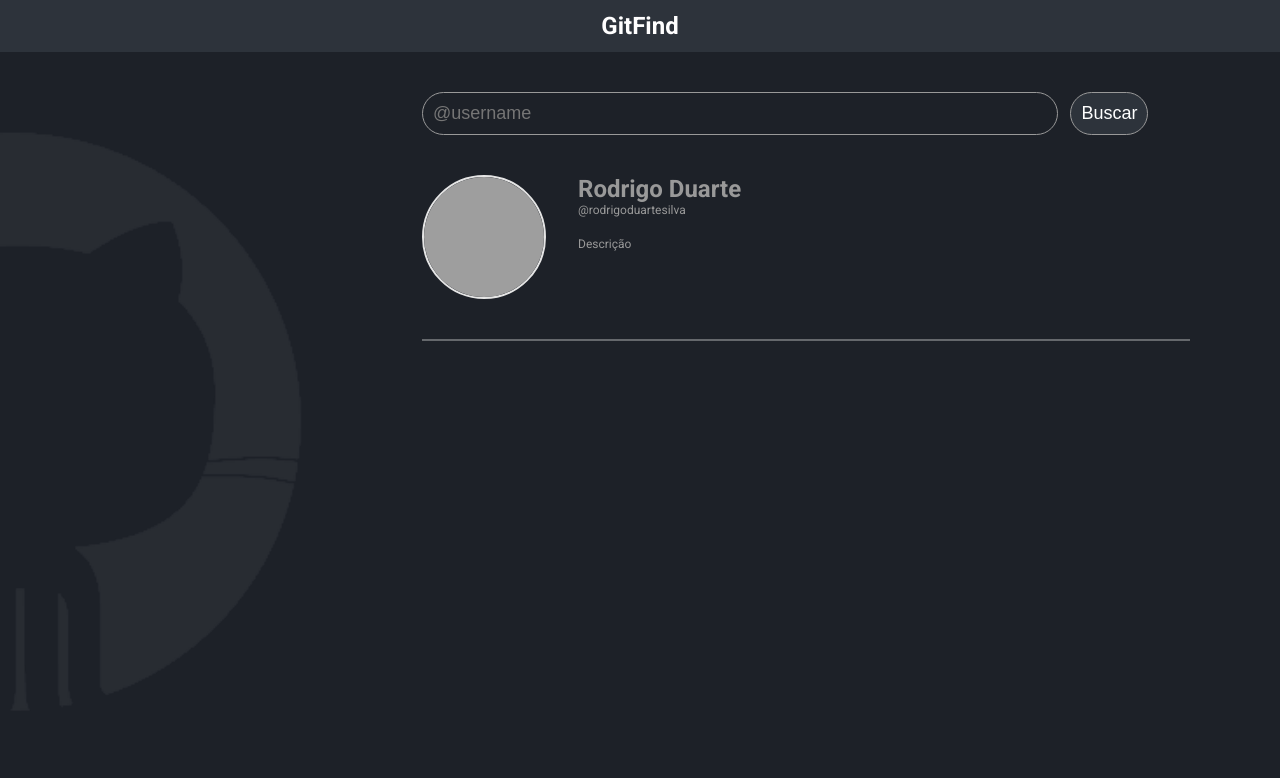
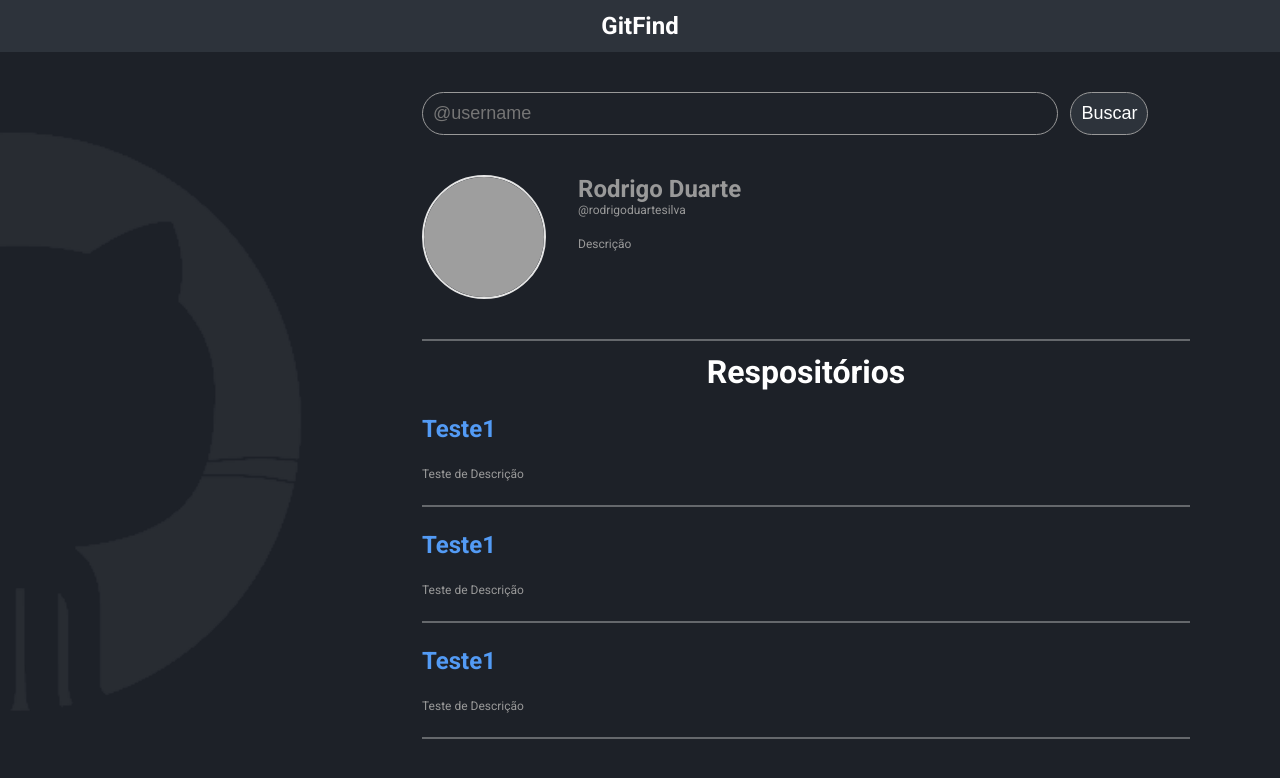
Before and after one commit to rodrigoduartesilva/gitfind, a React app: page / in a window 1280 px wide. Built offline with nearby package versions, Linux system fonts and the light colour scheme; grey boxes are pictures that could not be loaded.

Commit message:
feat: campo de listas de repositorios implementado

```diff
--- /dev/null
+++ b/src/components/ItemList/index.js
@@ -0,0 +1,13 @@
+import './styles.css';
+
+const ItemList = ({ title, description }) => {
+  return (
+    <div className='content__itemList'>
+      <strong>{title}</strong>
+      <p>{description}</p>
+      <hr />
+    </div>
+  )
+}
+
+export { ItemList };
--- /dev/null
+++ b/src/components/ItemList/styles.css
@@ -0,0 +1,15 @@
+.content__itemList {
+    margin: 24px 0;
+}
+
+.content__itemList strong{
+    color: #539BF5;
+    font-size: 1.5rem;
+    margin: 24px 0;
+}
+
+.content__itemList p {
+    color: #999999;
+    font-size: 0.75rem;
+    margin: 24px 0;
+}
--- a/src/pages/Home/index.js
+++ b/src/pages/Home/index.js
@@ -1,6 +1,7 @@
 import { Header } from '../../components/Header';
 import background from '../../assets/img/background.png';
 import './styles.css';
+import { ItemList } from '../../components/ItemList';
 
 
 function App() {
@@ -23,6 +24,12 @@ function App() {
             </div>
           </div>
           <hr />
+          <div>
+            <h4>Respositórios</h4>
+            <ItemList title="Teste1" description="Teste de Descrição" />
+            <ItemList title="Teste1" description="Teste de Descrição" />
+            <ItemList title="Teste1" description="Teste de Descrição" />
+          </div>
         </div>
       </div>
     </div>
--- a/src/pages/Home/styles.css
+++ b/src/pages/Home/styles.css
@@ -70,3 +70,10 @@ button {
     font-size: 0.75rem;
     margin: 20px 0 0 0;
 }
+
+.content__info h4 {
+    font-size: 2rem;
+    color: #FFFFFF;
+    margin: 0.75rem 0;
+    text-align: center;
+}
```
